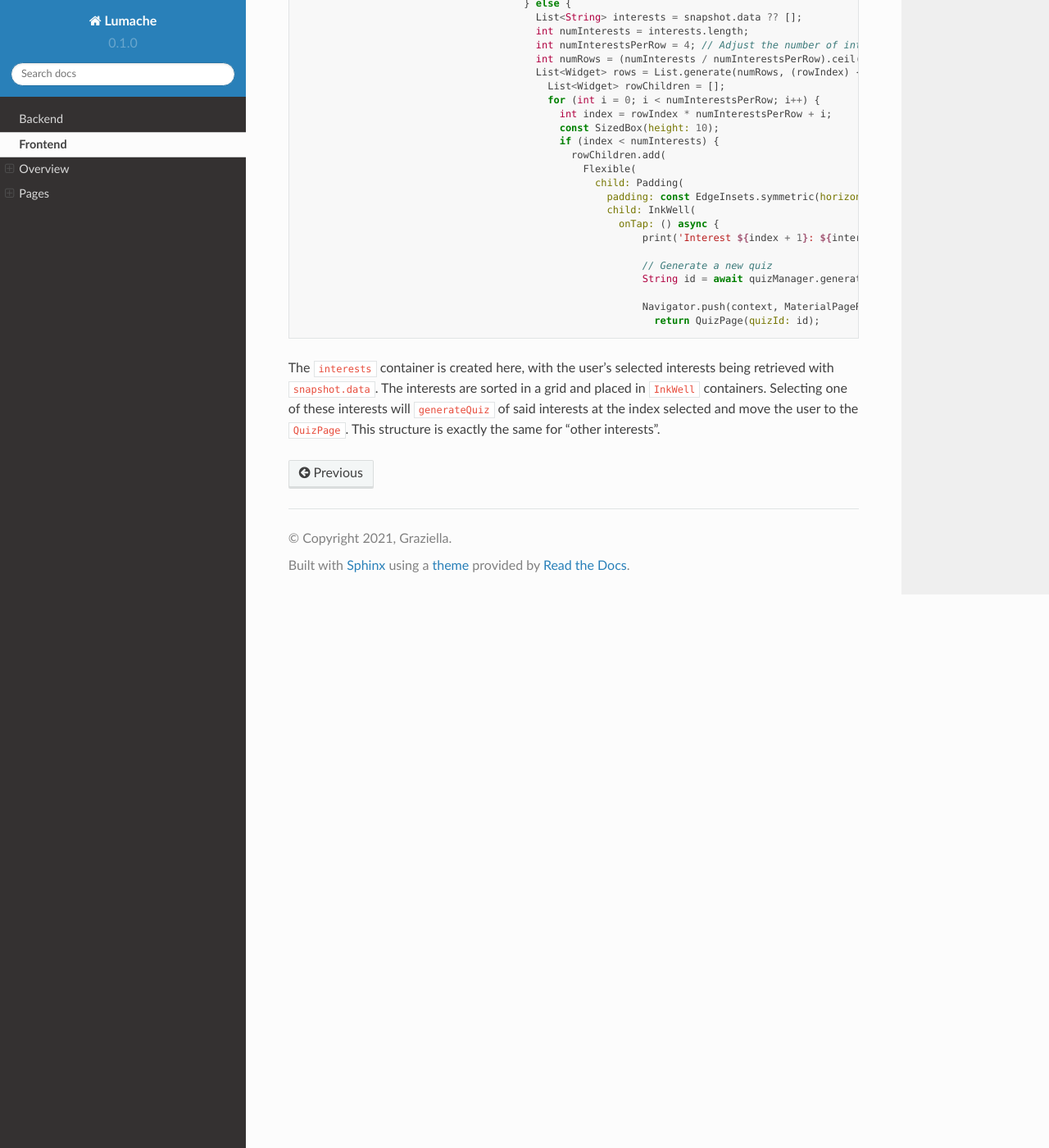
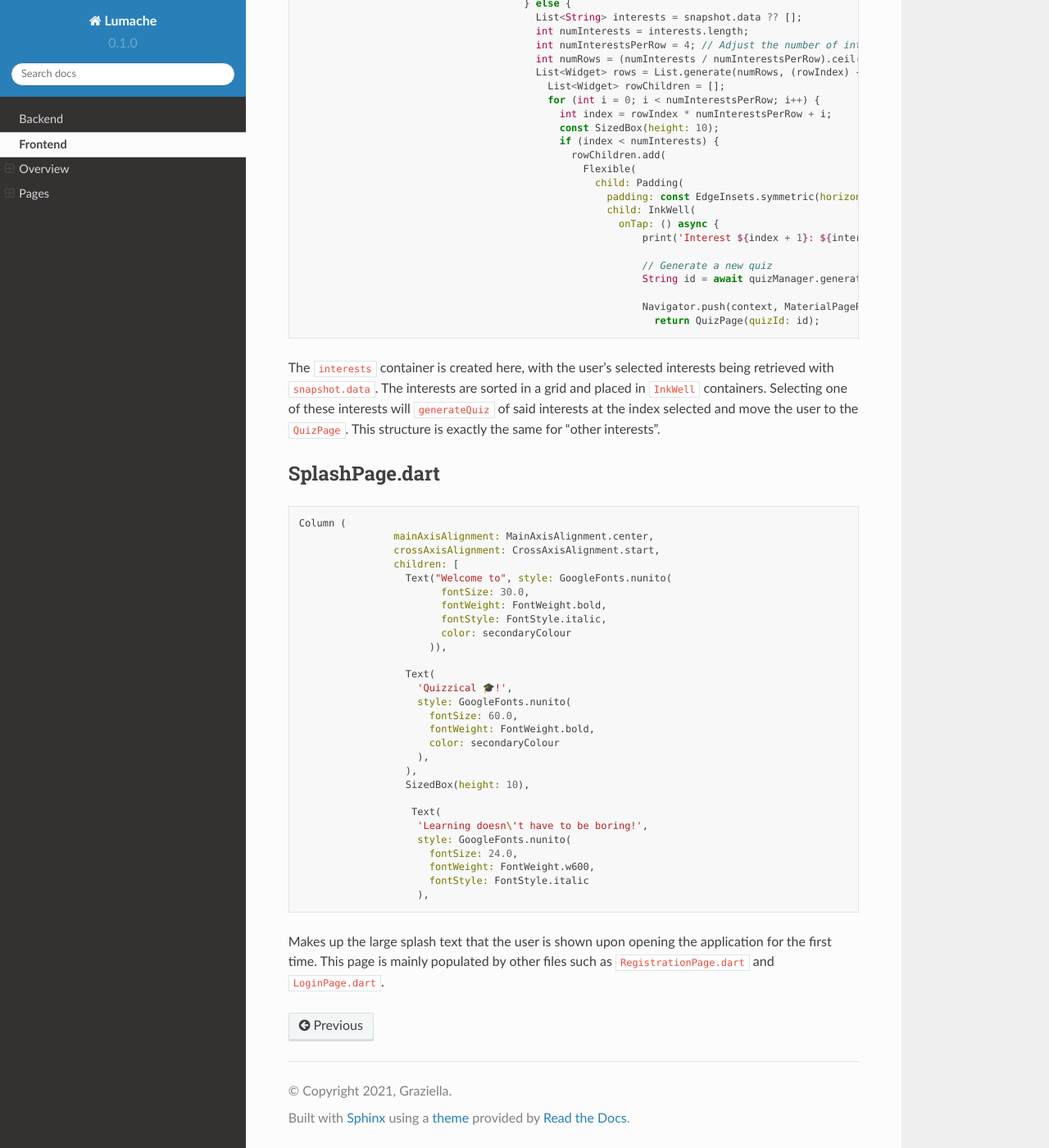
Before and after one commit to SETAP-Education/readthedocs, a Sphinx documentation site: the page built from docs/source/frontend.rst, in a window 1280 px wide and 1400 px high, scrolled down 11058 px. Shown: the whole window at 82% size. Built offline with Sphinx 7.4.7 and the Read the Docs theme 2.0.0, drawn with Linux system fonts in a browser that asks for light colours.

Commit message:
Update frontend.rst
splash page done, no frontend for quiz.dart

```diff
--- a/docs/source/frontend.rst
+++ b/docs/source/frontend.rst
@@ -582,3 +582,43 @@ At the top of the landing page, a banner is generated that allows the user to ta
                                                                return QuizPage(quizId: id);
 
 The ``interests`` container is created here, with the user's selected interests being retrieved with ``snapshot.data``. The interests are sorted in a grid and placed in ``InkWell`` containers. Selecting one of these interests will ``generateQuiz`` of said interests at the index selected and move the user to the ``QuizPage``. This structure is exactly the same for "other interests".
+
+
+.. _Splash Page:
+
+SplashPage.dart
+-------------
+
+.. code-block:: dart
+
+
+   Column (
+                   mainAxisAlignment: MainAxisAlignment.center,
+                   crossAxisAlignment: CrossAxisAlignment.start,
+                   children: [
+                     Text("Welcome to", style: GoogleFonts.nunito(
+                           fontSize: 30.0,
+                           fontWeight: FontWeight.bold,
+                           fontStyle: FontStyle.italic,
+                           color: secondaryColour
+                         )),
+
+                     Text(
+                       'Quizzical 🎓!',
+                       style: GoogleFonts.nunito(
+                         fontSize: 60.0,
+                         fontWeight: FontWeight.bold,
+                         color: secondaryColour
+                       ),
+                     ),
+                     SizedBox(height: 10),
+
+                      Text(
+                       'Learning doesn\'t have to be boring!',
+                       style: GoogleFonts.nunito(
+                         fontSize: 24.0,
+                         fontWeight: FontWeight.w600,
+                         fontStyle: FontStyle.italic
+                       ),
+
+Makes up the large splash text that the user is shown upon opening the application for the first time. This page is mainly populated by other files such as ``RegistrationPage.dart`` and ``LoginPage.dart``.
```
